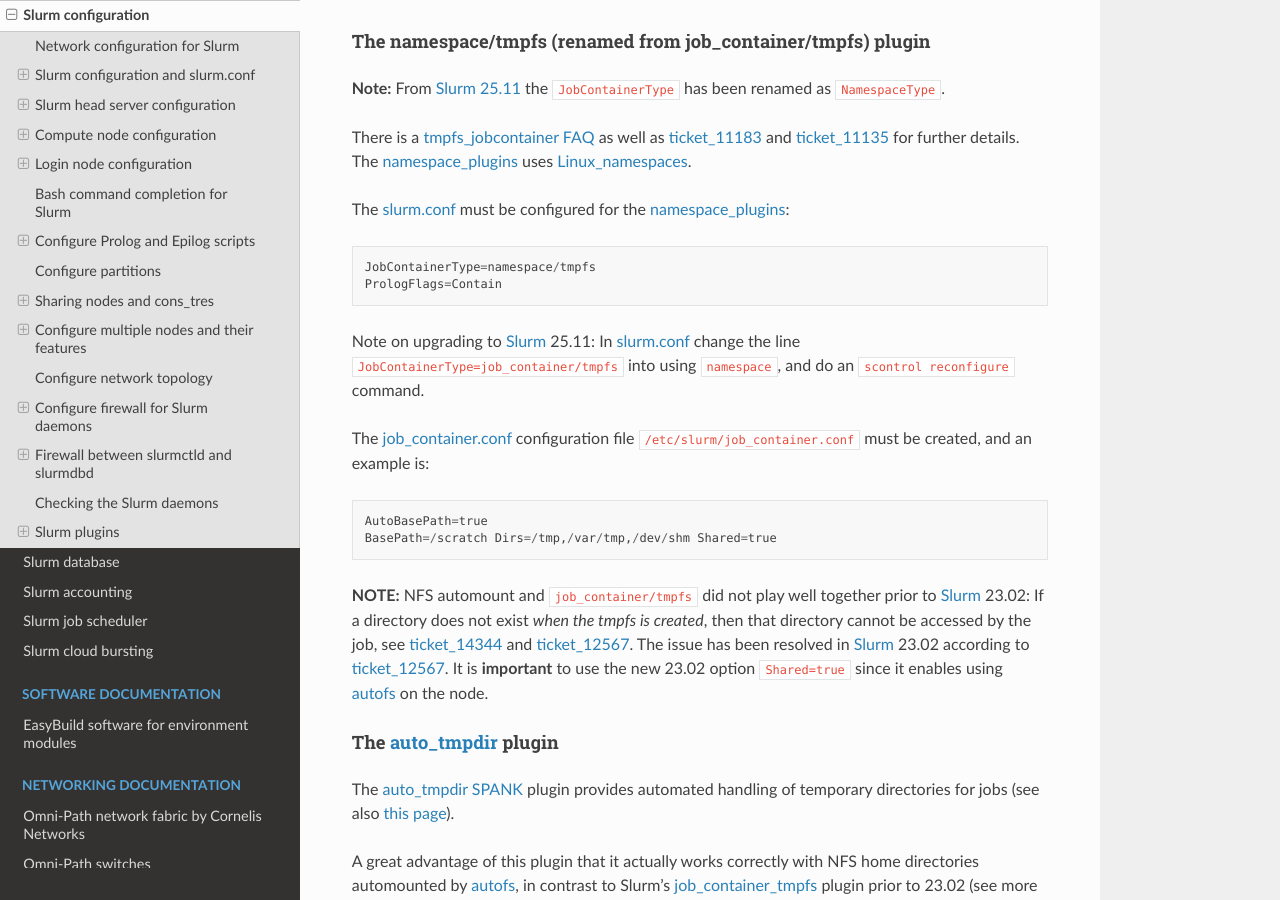
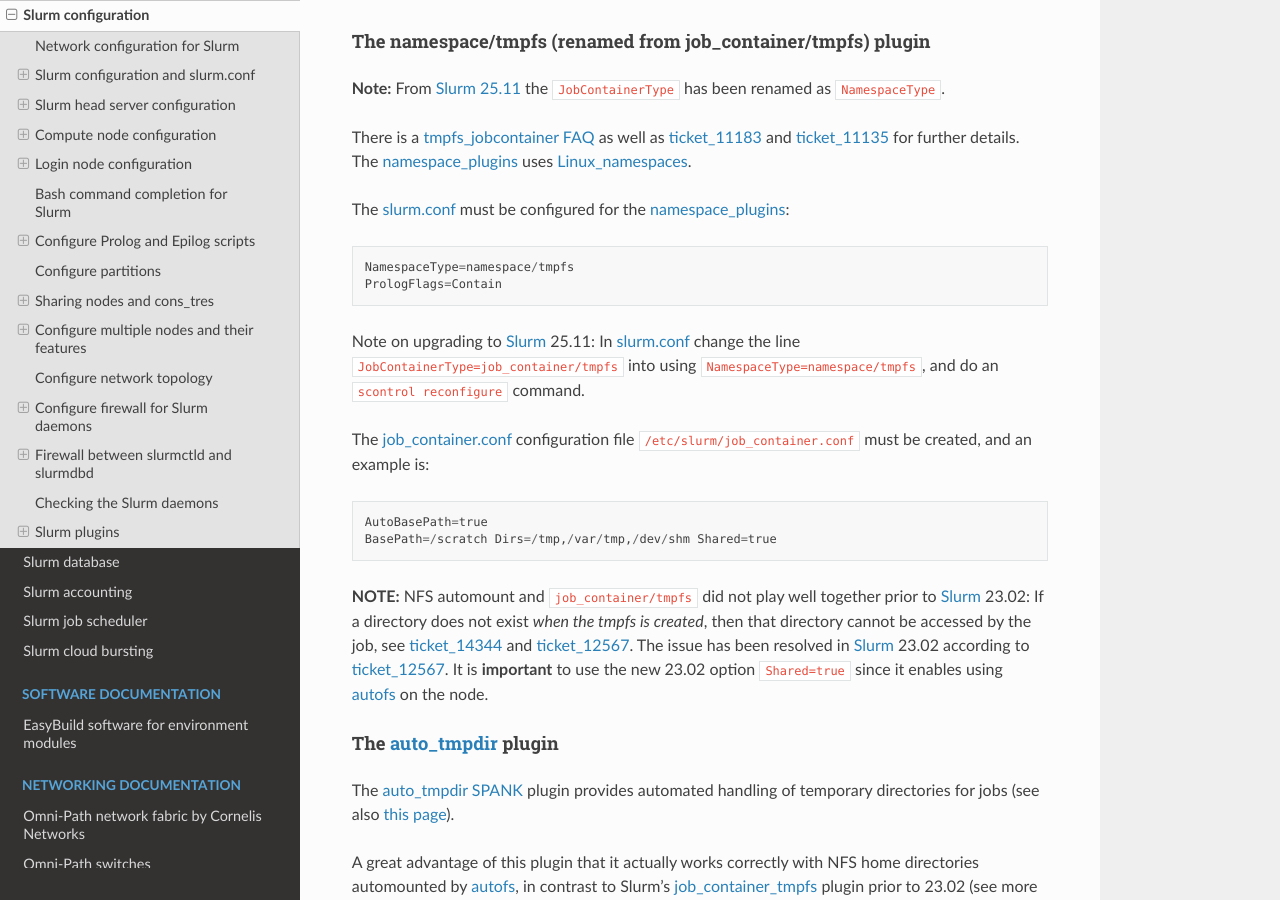
Before and after one commit to OleHolmNielsen/Niflheim_system, a Sphinx documentation site: the page built from docs/Slurm_configuration.rst, in a window 1280 px wide and 900 px high, scrolled down 34150 px. Built offline with Sphinx 7.4.7 and the Read the Docs theme 3.1.0, drawn with Linux system fonts in a browser that asks for light colours.

Commit message:
Rename to NamespaceType=namespace/tmpfs

```diff
--- a/docs/Slurm_configuration.rst
+++ b/docs/Slurm_configuration.rst
@@ -1500,11 +1500,11 @@
 
 The slurm.conf_ must be configured for the namespace_plugins_::
 
-  JobContainerType=namespace/tmpfs
+  NamespaceType=namespace/tmpfs
   PrologFlags=Contain
 
 Note on upgrading to Slurm_ 25.11: In slurm.conf_ change the line ``JobContainerType=job_container/tmpfs``
-into using ``namespace``,
+into using ``NamespaceType=namespace/tmpfs``,
 and do an ``scontrol reconfigure`` command.
 
 The job_container.conf_ configuration file ``/etc/slurm/job_container.conf`` must be created, and an example is::
```
